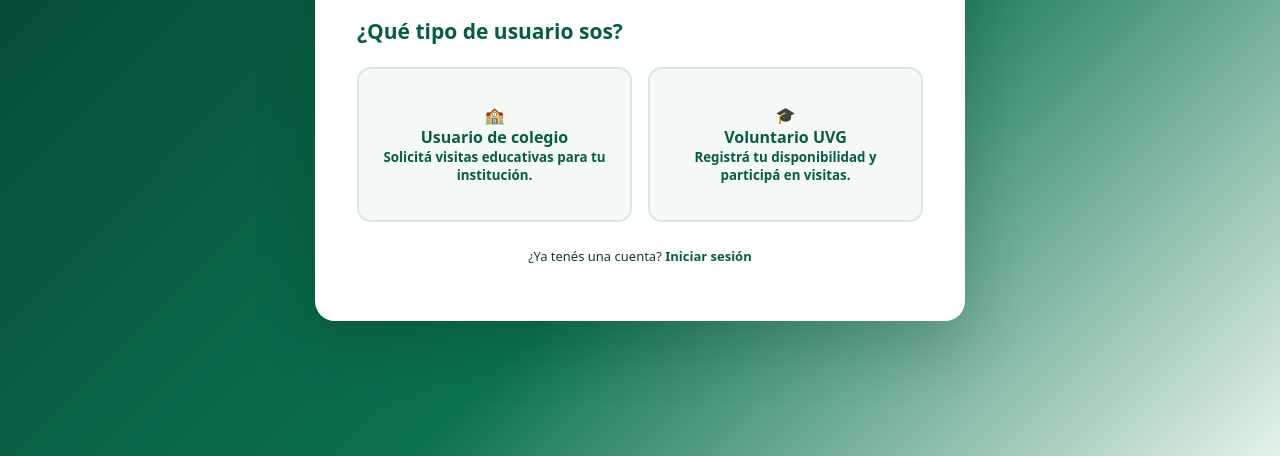
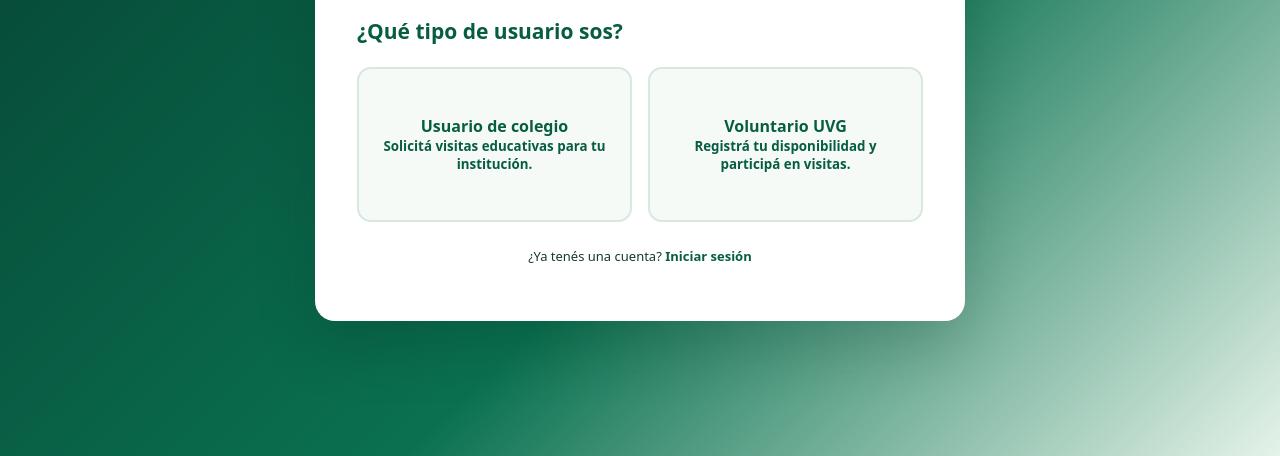
Before and after one commit to Pajo1205/Proyecto-SEEA-POO, a website: page view/registro.html in a window 1280 px wide. Shown: the part 344-800 px from the top of the page. Drawn offline with Linux system fonts and the light colour scheme.

Commit message:
Mejora diseño

```diff
--- a/view/registro.html
+++ b/view/registro.html
@@ -53,7 +53,7 @@
                     class="registro-opcion"
                     data-tipo="COLEGIO"
                 >
-                    <span class="registro-icono">🏫</span>
+
 
                     <strong>Usuario de colegio</strong>
 
@@ -68,7 +68,7 @@
                     class="registro-opcion"
                     data-tipo="VOLUNTARIO"
                 >
-                    <span class="registro-icono">🎓</span>
+
 
                     <strong>Voluntario UVG</strong>
 
```
